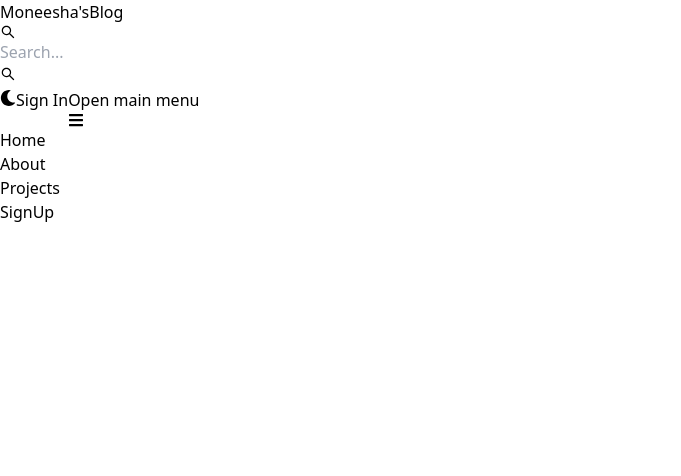
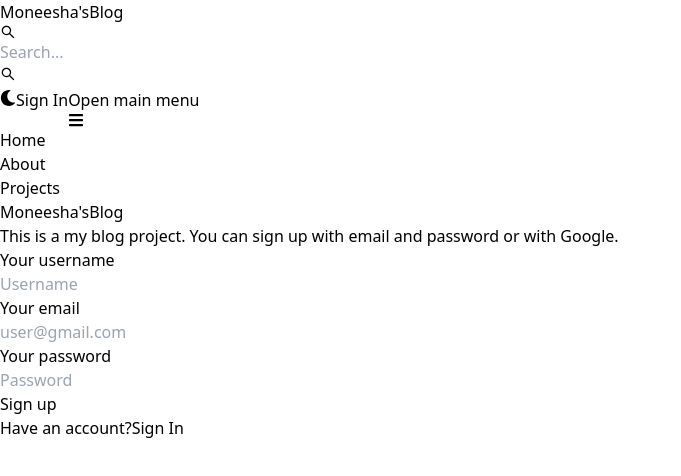
Before and after one commit to gvpmoneesha/mern-blog, a React (Vite) app in the folder client/: page /sign-up in a window 1280 px wide. Shown: the top 476 px of the page, without its empty margins (0-681 px from the left). Built offline with nearby package versions, Linux system fonts and the light colour scheme.

Commit message:
create sign up page ui

```diff
--- a/client/src/pages/SignUp.jsx
+++ b/client/src/pages/SignUp.jsx
@@ -1,9 +1,57 @@
+import { Button, Label, TextInput } from "flowbite-react";
 import React from "react";
+import { Link } from "react-router-dom";
 
 export default function SignUp() {
   return (
-    <div>
-      <div>SignUp</div>
+    <div className="min-h-screen mt-20">
+      <div className="flex p-3 max-w-3xl mx-auto flex-col md:flex-row md:items-center gap-16">
+        {/* left */}
+        <div className="flex-1">
+          <Link to="/" className="font-bold dark:text-white text-4xl">
+            <span className="px-2 py-1 bg-gradient-to-r from-teal-300 via-cyan-600 to-purple-500 rounded-lg text-white">
+              Moneesha's
+            </span>
+            Blog
+          </Link>
+
+          <p className="text-sm mt-5">
+            This is a my blog project. You can sign up with email and password
+            or with Google.
+          </p>
+        </div>
+
+        {/* right */}
+        <div className="flex-1">
+          <form className="flex flex-col gap-4">
+            <div>
+              <Label value="Your username" />
+              <TextInput type="text" placeholder="Username" id="username" />
+            </div>
+
+            <div>
+              <Label value="Your email" />
+              <TextInput type="text" placeholder="user@gmail.com" id="Email" />
+            </div>
+
+            <div>
+              <Label value="Your password" />
+              <TextInput type="text" placeholder="Password" id="Password" />
+            </div>
+
+            <Button gradientDuoTone="purpleToPink" type="submit">
+              Sign up
+            </Button>
+          </form>
+
+          <div className="flex gap-2 text-sm mt-5">
+            <span>Have an account?</span>
+            <Link to="/sign-in" className="text-blue-500">
+              Sign In
+            </Link>
+          </div>
+        </div>
+      </div>
     </div>
   );
 }
```
